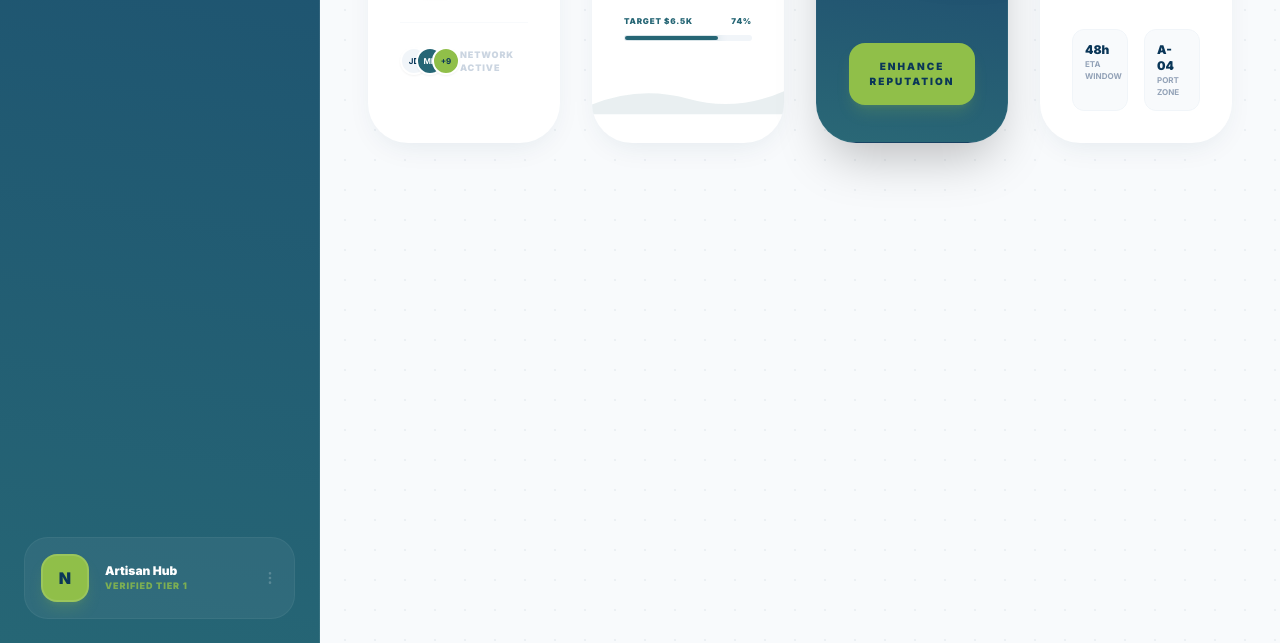
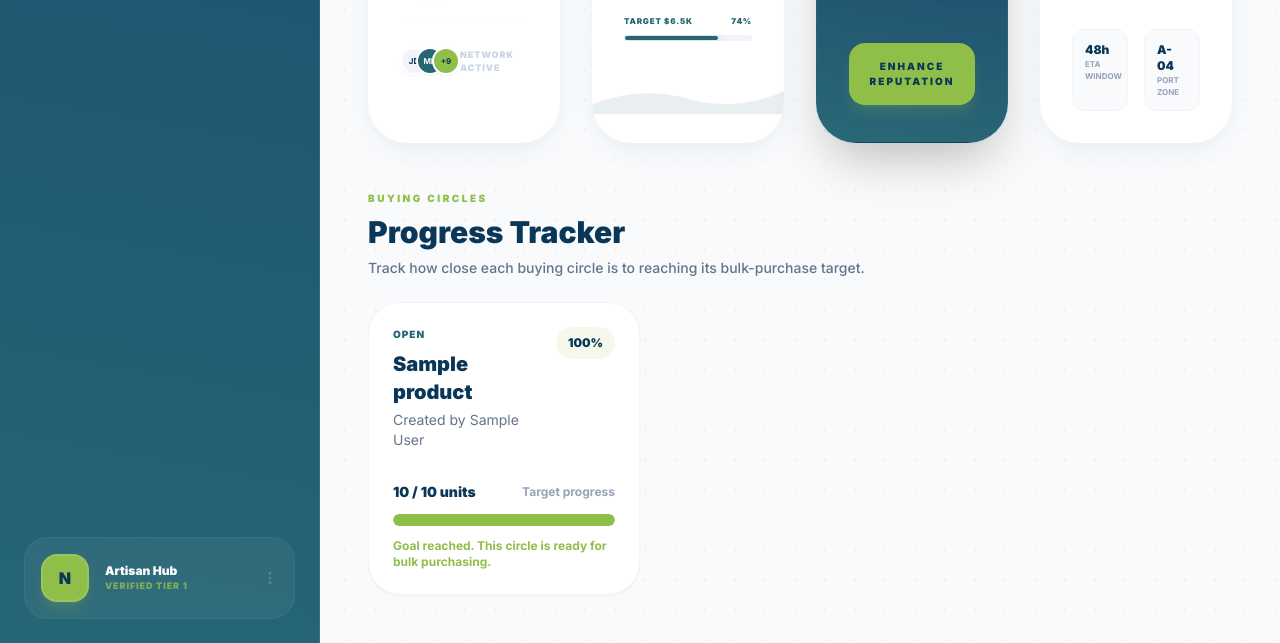
Before and after one commit to NesmaAh-16/ScaleBridge_B2B_Platform, a Django app: page /accounts/dashboard/business/ in a window 1280 px wide. Shown: the part 1265-1908 px from the top of the page. Run offline with Django 5.2, Linux system fonts and the light colour scheme; a user stored in the database is signed in; tables that the repository leaves empty hold one stand-in row (values such as "Sample post"); some libraries are stand-ins or nearby versions; grey boxes are pictures that could not be loaded.

Commit message:
Move buying circle progress tracker to business dashboard

```diff
--- a/accounts/views.py
+++ b/accounts/views.py
@@ -7,6 +7,7 @@ from .models import User, Business
 from .decorators import role_required
 from django.utils.html import escape
 from django.db import DatabaseError
+from operations.models import BuyingCircle
 
 
 def register_view(request):
@@ -76,7 +77,12 @@ def admin_dashboard_view(request):
 @role_required('SmallBusiness', 'EnterpriseBuyer')
 def business_dashboard_view(request):
     business = Business.objects.filter(user=request.user).first()
-    return render(request, 'dashboard.html', {'business': business})
+
+    buying_circles = BuyingCircle.objects.select_related('product','created_by').all()
+
+    return render(request, 'dashboard.html', {
+        'business': business,
+        'buying_circles': buying_circles})
 
 
 @login_required
--- a/templates/dashboard.html
+++ b/templates/dashboard.html
@@ -323,5 +323,93 @@
       </div>
     </div>
   </div>
+      <!-- BUYING CIRCLES PROGRESS TRACKER -->
+  <section class="space-y-6">
+    <div>
+      <p class="text-[10px] font-black text-sb-green uppercase tracking-[0.25em]">
+        Buying Circles
+      </p>
+      <h2 class="mt-2 text-3xl font-black text-sb-navy">
+        Progress Tracker
+      </h2>
+      <p class="mt-2 text-slate-500 text-sm font-medium">
+        Track how close each buying circle is to reaching its bulk-purchase target.
+      </p>
+    </div>
+
+    {% if buying_circles %}
+      <div class="grid grid-cols-1 md:grid-cols-2 xl:grid-cols-3 gap-6">
+        {% for circle in buying_circles %}
+          <div class="bg-white rounded-[2rem] border border-slate-100 shadow-sm p-6 hover:shadow-xl hover:-translate-y-1 transition-all duration-300">
+            <div class="flex items-start justify-between gap-4">
+              <div>
+                <p class="text-[10px] font-black text-sb-teal uppercase tracking-widest">
+                  {{ circle.status }}
+                </p>
+
+                <h3 class="mt-2 text-xl font-black text-sb-navy">
+                  {{ circle.product.name }}
+                </h3>
+
+                <p class="mt-1 text-sm text-slate-500">
+                  Created by {{ circle.created_by.business_name }}
+                </p>
+              </div>
+
+              <div class="shrink-0 rounded-2xl bg-sb-green/10 px-3 py-2 text-sb-navy text-xs font-black">
+                {{ circle.progress_percentage }}%
+              </div>
+            </div>
+
+            <div class="mt-8 space-y-3">
+              <div class="flex flex-col sm:flex-row sm:items-center sm:justify-between gap-1">
+                <span class="text-sm font-black text-sb-navy">
+                  {{ circle.current_quantity|floatformat:0 }} / {{ circle.target_quantity|floatformat:0 }} units
+                </span>
+                <span class="text-xs text-slate-400 font-bold">
+                  Target progress
+                </span>
+              </div>
+
+              <div class="h-3 w-full bg-slate-100 rounded-full overflow-hidden">
+                <div
+                  class="h-full rounded-full transition-all duration-500
+                    {% if circle.progress_percentage >= 100 %}
+                      bg-sb-green
+                    {% else %}
+                      bg-sb-teal
+                    {% endif %}"
+                  style="width: {{ circle.progress_percentage }}%;">
+                </div>
+              </div>
+
+              {% if circle.progress_percentage >= 100 %}
+                <p class="text-xs font-bold text-sb-green">
+                  Goal reached. This circle is ready for bulk purchasing.
+                </p>
+              {% elif circle.progress_percentage == 0 %}
+                <p class="text-xs font-semibold text-slate-400">
+                  No demand collected yet.
+                </p>
+              {% else %}
+                <p class="text-xs font-semibold text-slate-400">
+                  Still collecting demand from businesses.
+                </p>
+              {% endif %}
+            </div>
+          </div>
+        {% endfor %}
+      </div>
+    {% else %}
+      <div class="bg-white rounded-[2rem] border border-slate-100 shadow-sm p-10 text-center">
+        <h3 class="text-xl font-black text-sb-navy">
+          No Buying Circles yet
+        </h3>
+        <p class="mt-2 text-slate-500 text-sm">
+          Buying circles will appear here once they are created.
+        </p>
+      </div>
+    {% endif %}
+  </section>
 </div>
 {% endblock %}
```
